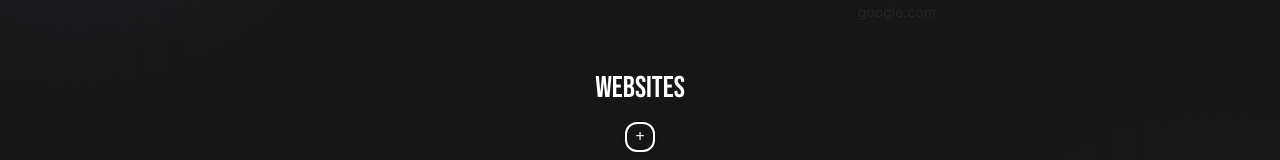
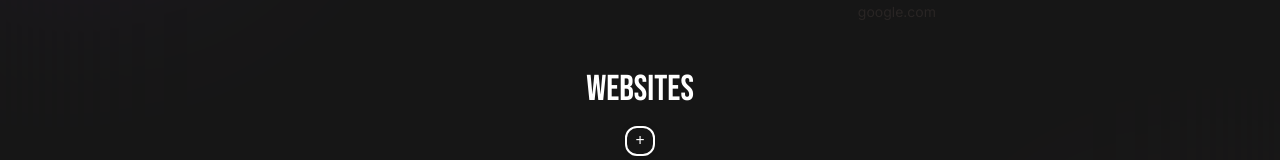
Before and after one commit to ajvejko/bettersearch-react, a React (Vite) app: page / in a window 1280 px wide. Shown: the part 318-478 px from the top of the page. Built offline with nearby package versions, Linux system fonts and the light colour scheme.

Commit message:
minor text change

```diff
--- a/src/components/WebTable.jsx
+++ b/src/components/WebTable.jsx
@@ -45,7 +45,7 @@ export default function WebTable({ setSelectedLink }) {
   return (
     <div className="w-1/2 flex justify-center mx-auto">
       <div>
-        <div className="mt-12 text-white text-3xl font-bebas flex justify-center">
+        <div className="mt-12 text-white text-4xl font-bebas flex justify-center">
           Websites
         </div>
         <div className="mt-3 flex flex-wrap justify-center">
```
